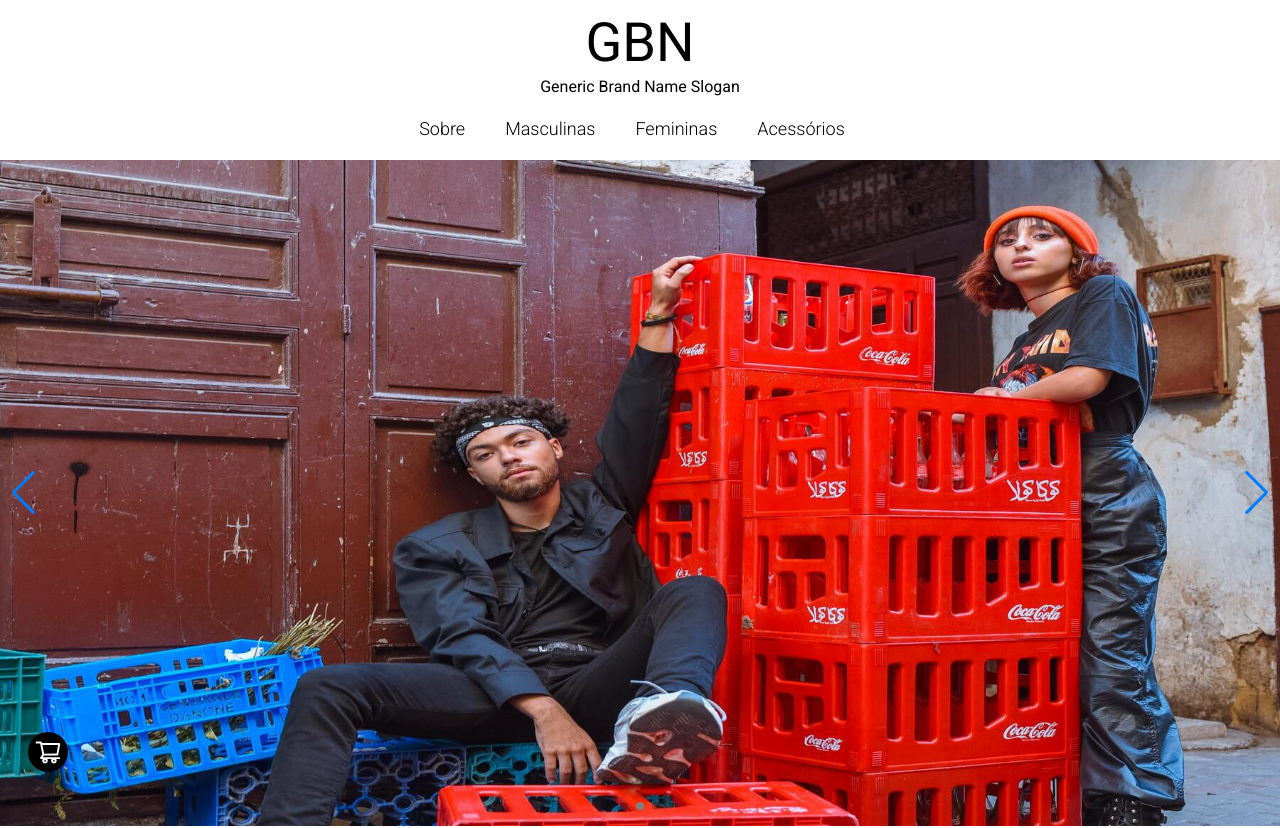
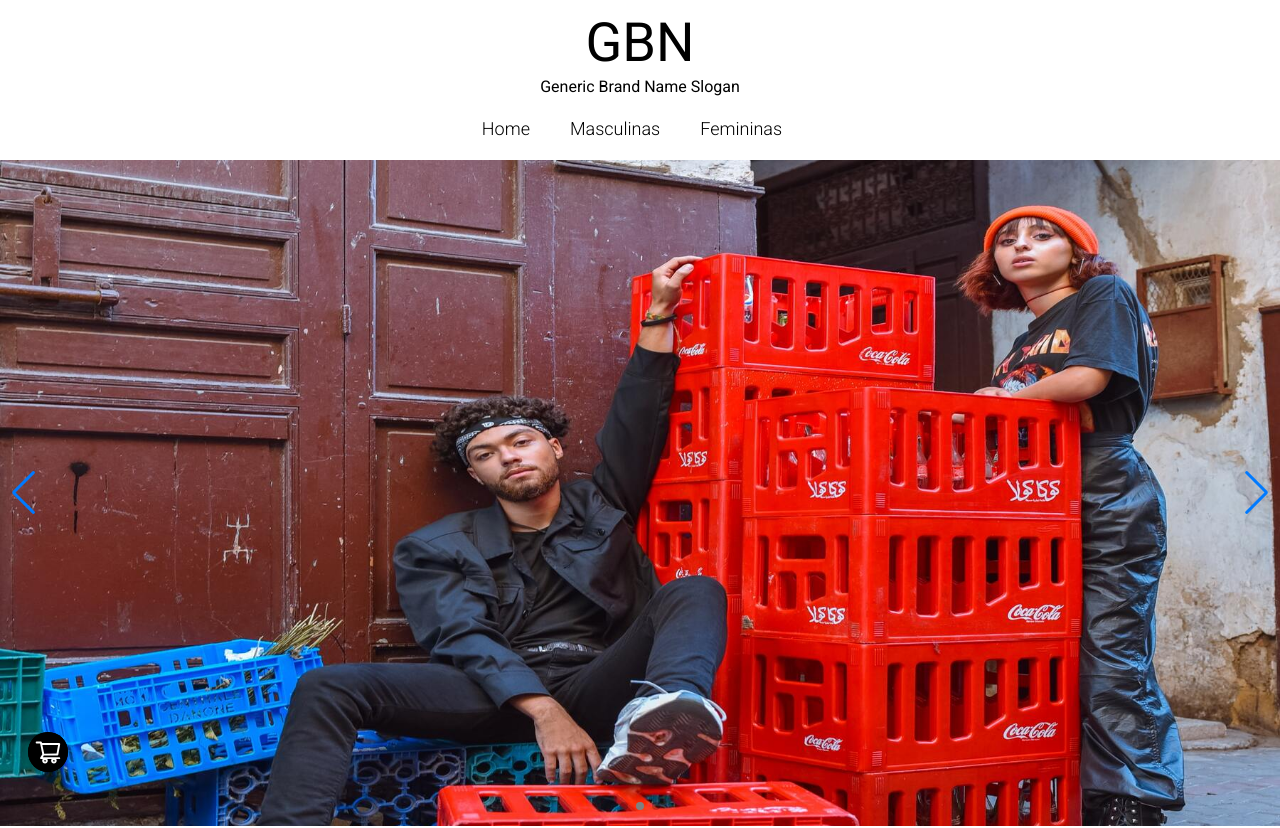
Before and after one commit to leonardommascarenhas/ShoppingCart, a React (Create React App) app: page / in a window 1280 px wide. Shown: the top 828 px of the page. Built offline with nearby package versions, Linux system fonts and the light colour scheme.

Commit message:
double render

```diff
--- a/src/App.js
+++ b/src/App.js
@@ -1,14 +1,11 @@
 import Header from "./Modules/Header/Header";
 import ShoppingCart from "./Components/ShoppingCart";
-import Body from "./Modules/Body/Body";
-function App() {
-  return (
-    <div className="min-h-screen w-screen flex flex-col item-center">
-      <ShoppingCart />
-      <Header />
-      <Body />
-    </div>
-  );
-}
+
+const App = () => {
+  <>
+    <ShoppingCart />
+    <Header />;
+  </>;
+};
 
 export default App;
--- a/src/Modules/Header/Header.js
+++ b/src/Modules/Header/Header.js
@@ -1,3 +1,5 @@
+import { Link, Route, Routes } from "react-router-dom";
+
 const Header = () => {
   return (
     <header className="w-screen flex flex-col justify-center items-center font-title min-h-[120px] md:h-40 shadow-lg">
@@ -14,28 +16,19 @@ const Header = () => {
 
 const List = () => {
   return (
-    <ul className=" flex gap-x-10 mr-4">
-      <li>
-        <a href="#" className="menu-link">
-          Sobre
-        </a>
-      </li>
-      <li>
-        <a href="#" className="menu-link">
+    <>
+      <nav className=" flex gap-x-10 mr-4">
+        <Link to="/" className="menu-link">
+          Home
+        </Link>
+        <Link to="/masculinas" className="menu-link">
           Masculinas
-        </a>
-      </li>
-      <li>
-        <a href="#" className="menu-link">
+        </Link>
+        <Link to="/femininas" className="menu-link">
           Femininas
-        </a>
-      </li>
-      <li>
-        <a href="#" className="menu-link">
-          Acessórios
-        </a>
-      </li>
-    </ul>
+        </Link>
+      </nav>
+    </>
   );
 };
 
--- /dev/null
+++ b/src/Pages/Acessorios.js
@@ -0,0 +1,5 @@
+const Acessorios = () => {
+  return <div>Caralho eu to muito puto</div>;
+};
+
+export default Acessorios;
--- /dev/null
+++ b/src/Pages/Femininas.js
@@ -0,0 +1,5 @@
+const Femininas = () => {
+  return <div>Caralho eu to muito putAOSDKOAPSDKJDASJIDSOAJo</div>;
+};
+
+export default Femininas;
--- /dev/null
+++ b/src/Pages/Home.js
@@ -0,0 +1,15 @@
+import Header from "../Modules/Header/Header";
+import ShoppingCart from "../Components/ShoppingCart";
+import Body from "../Modules/Body/Body";
+
+function Home() {
+  return (
+    <div className="min-h-screen w-screen flex flex-col item-center">
+      <ShoppingCart />
+      <Header />
+      <Body />
+    </div>
+  );
+}
+
+export default Home;
--- /dev/null
+++ b/src/Pages/Masculinas.js
@@ -0,0 +1,5 @@
+const Masculinas = () => {
+  return <div>Caralho eu to muito puto</div>;
+};
+
+export default Masculinas;
--- a/src/RouteSwitch.js
+++ /dev/null
@@ -1 +0,0 @@
-import { BrowserRouter, Routes, Route } from "react-router-dom";
--- a/src/index.js
+++ b/src/index.js
@@ -1,11 +1,20 @@
 import React from "react";
 import ReactDOM from "react-dom/client";
+import { BrowserRouter, Routes, Route } from "react-router-dom";
 import "./index.css";
-import App from "./App";
+import App from "./Pages/Home";
+import Home from "./Pages/Home";
+import Femininas from "./Pages/Femininas";
+import Masculinas from "./Pages/Masculinas";
 
 const root = ReactDOM.createRoot(document.getElementById("root"));
 root.render(
-  <React.StrictMode>
+  <BrowserRouter>
     <App />
-  </React.StrictMode>
+    <Routes>
+      <Route path="/" element={<Home />} />
+      <Route path="/masculinas" element={<Masculinas />} />
+      <Route path="/femininas" element={<Femininas />} />
+    </Routes>
+  </BrowserRouter>
 );
--- a/tailwind.config.js
+++ b/tailwind.config.js
@@ -1,6 +1,5 @@
 /** @type {import('tailwindcss').Config} */
 module.exports = {
-  important: true,
   mode: "jit",
   content: ["./src/**/*.{js,jsx,ts,tsx}"],
   theme: {
```
